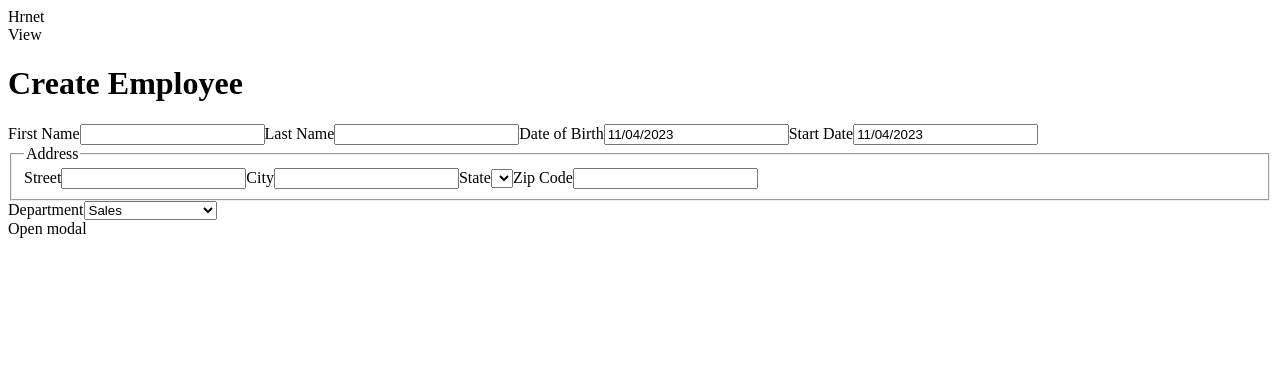
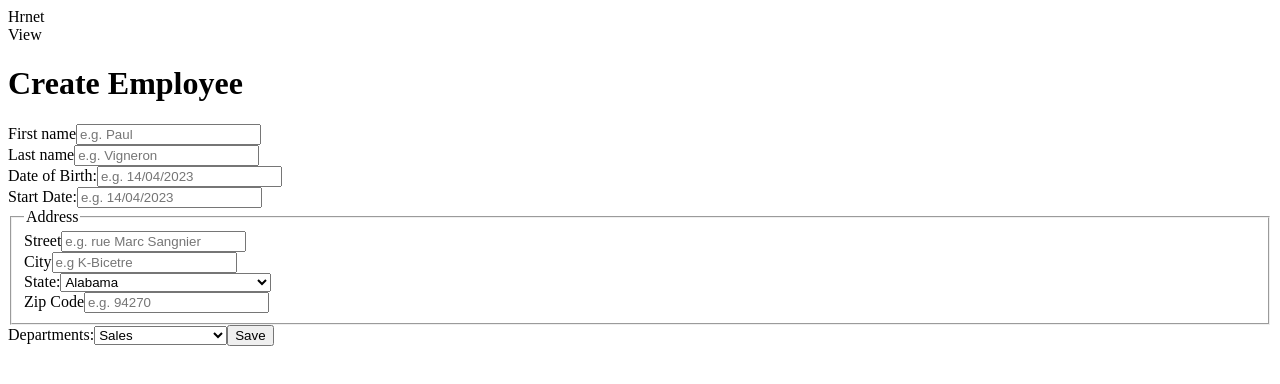
Before and after one commit to wodenp98/PaulVigneron_14_12042023, a React (Create React App) app: page / in a window 1280 px wide. Shown: the top 384 px of the page. Built offline with nearby package versions, Linux system fonts and the light colour scheme.

Commit message:
form components with input components

```diff
--- /dev/null
+++ b/src/components/Form.jsx
@@ -0,0 +1,162 @@
+import React, { useState } from "react";
+import Modal from "@wodenp98/plugin-modal-react";
+import { states, departments } from "../data/data";
+import TextInput from "./FormComponents/TextInput";
+import DateInput from "./FormComponents/DateInput";
+import SelectInput from "./FormComponents/SelectInput";
+
+const Form = () => {
+  const [modalIsOpen, setModalIsOpen] = useState(false);
+  const [formValues, setFormValues] = useState({
+    firstname: "",
+    lastname: "",
+    birthDate: "",
+    startDate: "",
+    street: "",
+    city: "",
+    zipcode: "",
+    state: "",
+    departments: "",
+  });
+
+  const handleChange = (event) => {
+    const { name, value } = event.target;
+    setFormValues((prevValues) => ({ ...prevValues, [name]: value }));
+  };
+
+  const handleDateChange = (date, name) => {
+    setFormValues((prevValues) => ({ ...prevValues, [name]: date }));
+  };
+
+  const handleSelectChange = (event) => {
+    const { name, value } = event.target;
+    setFormValues((prevValues) => ({ ...prevValues, [name]: value }));
+  };
+
+  const handleSave = () => {
+    const isFormValid = Object.values(formValues).every((value) =>
+      Boolean(value.trim())
+    );
+    if (isFormValid) {
+      setModalIsOpen(true);
+    }
+  };
+
+  const handleSubmit = (event) => {
+    event.preventDefault();
+    handleSave();
+  };
+
+  const toggleModal = () => {
+    setModalIsOpen(!modalIsOpen);
+  };
+  return (
+    <div>
+      <form onSubmit={handleSubmit}>
+        <TextInput
+          htmlFor="firstName"
+          id="firstName"
+          label="First name"
+          name="firstname"
+          placeholder="e.g. Paul"
+          value={formValues.firstname}
+          onChange={handleChange}
+        />
+        <br />
+        <TextInput
+          htmlFor="lastName"
+          id="lastName"
+          label="Last name"
+          name="lastname"
+          placeholder="e.g. Vigneron"
+          value={formValues.lastname}
+          onChange={handleChange}
+        />
+        <br />
+        <DateInput
+          htmlFor="birthDate"
+          id="birthDate"
+          label="Date of Birth"
+          name="birthDate"
+          placeholder="e.g. 14/04/2023"
+          value={formValues.birthDate}
+          onChange={(date) => handleDateChange(date, "birthDate")}
+          dateFormat="dd/MM/yyyy"
+        />
+        <br />
+        <DateInput
+          htmlFor="startDate"
+          id="startDate"
+          label="Start Date"
+          name="startDate"
+          placeholder="e.g. 14/04/2023"
+          value={formValues.startDate}
+          onChange={(date) => handleDateChange(date, "startDate")}
+          dateFormat="dd/MM/yyyy"
+        />
+        <br />
+        <fieldset>
+          <legend>Address</legend>
+          <TextInput
+            htmlFor="street"
+            id="street"
+            label="Street"
+            name="street"
+            placeholder="e.g. rue Marc Sangnier"
+            value={formValues.street}
+            onChange={handleChange}
+          />
+          <br />
+          <TextInput
+            htmlFor="city"
+            id="city"
+            label="City"
+            name="city"
+            placeholder="e.g K-Bicetre"
+            value={formValues.city}
+            onChange={handleChange}
+          />
+          <br />
+          <SelectInput
+            htmlFor="state"
+            id="state"
+            label="State"
+            name="state"
+            value={formValues.state}
+            options={states}
+            onChange={handleSelectChange}
+          />
+          <br />
+          <TextInput
+            htmlFor="zipcode"
+            id="zipcode"
+            label="Zip Code"
+            name="zipcode"
+            placeholder="e.g. 94270"
+            value={formValues.zipcode}
+            onChange={handleChange}
+          />
+          <br />
+        </fieldset>
+        <SelectInput
+          htmlFor="departments"
+          id="departments"
+          label="Departments"
+          name="departments"
+          value={formValues.departments}
+          options={departments}
+          onChange={handleSelectChange}
+        />
+        <button type="submit">Save</button>
+
+        {modalIsOpen && (
+          <Modal toggle={toggleModal}>
+            <h1>Employee Created!</h1>
+          </Modal>
+        )}
+      </form>
+    </div>
+  );
+};
+
+export default Form;
--- /dev/null
+++ b/src/components/FormComponents/DateInput.jsx
@@ -0,0 +1,30 @@
+import React from "react";
+import DatePicker from "react-datepicker";
+import "react-datepicker/dist/react-datepicker.css";
+
+const DateInput = ({
+  htmlFor,
+  id,
+  label,
+  name,
+  value,
+  onChange,
+  placeholder,
+  dateFormat,
+}) => {
+  return (
+    <label htmlFor={htmlFor}>
+      {label}:
+      <DatePicker
+        id={id}
+        name={name}
+        selected={value}
+        onChange={onChange}
+        placeholderText={placeholder}
+        dateFormat={dateFormat}
+      />
+    </label>
+  );
+};
+
+export default DateInput;
--- /dev/null
+++ b/src/components/FormComponents/SelectInput.jsx
@@ -0,0 +1,26 @@
+import React from "react";
+
+const SelectInput = ({
+  htmlFor,
+  id,
+  label,
+  name,
+  value,
+  options,
+  onChange,
+}) => {
+  return (
+    <label htmlFor={htmlFor}>
+      {label}:
+      <select id={id} name={name} value={value} onChange={onChange}>
+        {options.map((option) => (
+          <option key={`key-${option.name}`} value={option.value}>
+            {option.name}
+          </option>
+        ))}
+      </select>
+    </label>
+  );
+};
+
+export default SelectInput;
--- /dev/null
+++ b/src/components/FormComponents/TextInput.jsx
@@ -0,0 +1,27 @@
+import React from "react";
+
+const TextInput = ({
+  htmlFor,
+  id,
+  label,
+  name,
+  value,
+  onChange,
+  placeholder,
+}) => {
+  return (
+    <label htmlFor={htmlFor}>
+      {label}
+      <input
+        id={id}
+        type="text"
+        name={name}
+        value={value}
+        onChange={onChange}
+        placeholder={placeholder}
+      />
+    </label>
+  );
+};
+
+export default TextInput;
--- a/src/data/states.js
+++ b/src/data/data.js
@@ -236,3 +236,11 @@ export const states = [
     abbreviation: "WY",
   },
 ];
+
+export const departments = [
+  { value: "sales", name: "Sales" },
+  { value: "marketing", name: "Marketing" },
+  { value: "engineering", name: "Engineering" },
+  { value: "human_resources", name: "Human Resources" },
+  { value: "legal", name: "Legal" },
+];
--- a/src/pages/Home.jsx
+++ b/src/pages/Home.jsx
@@ -1,96 +1,14 @@
-import React, { useState } from "react";
+import React from "react";
 import NavbarHome from "../components/NavbarHome";
-import DatePicker from "react-datepicker";
-import "react-datepicker/dist/react-datepicker.css";
-import Modal from "@wodenp98/plugin-modal-react";
-import { states } from "../data/states";
-
-const options = [
-  { value: "sales", label: "Sales" },
-  { value: "marketing", label: "Marketing" },
-  { value: "engineering", label: "Engineering" },
-  { value: "human_resources", label: "Human Resources" },
-  { value: "legal", label: "Legal" },
-];
+import Form from "../components/Form";
 
 const Home = () => {
-  const [selectedOption, setSelectedOption] = useState(null);
-  const [modalIsOpen, setModalIsOpen] = useState(false);
-
-  const toggleModal = () => {
-    setModalIsOpen(!modalIsOpen);
-  };
   return (
     <>
       <NavbarHome />
       <div>
         <h1>Create Employee</h1>
-        <div>
-          <form>
-            <label for="first-name">First Name</label>
-            <input type="text" id="first-name" />
-            <label for="last-name">Last Name</label>
-            <input type="text" id="last-name" />
-            <label>Date of Birth</label>
-            <DatePicker
-              selected={new Date()}
-              // onChange={(date) => setSelectedDate(date)}
-              dateFormat="dd/MM/yyyy"
-            />
-
-            <label>Start Date</label>
-            <DatePicker
-              selected={new Date()}
-              // onChange={(date) => setSelectedDate(date)}
-              dateFormat="dd/MM/yyyy"
-            />
-            <fieldset class="address">
-              <legend>Address</legend>
-
-              <label for="street">Street</label>
-              <input id="street" type="text" />
-
-              <label for="city">City</label>
-              <input id="city" type="text" />
-
-              <label for="state">State</label>
-              <select
-                value={selectedOption}
-                onChange={(event) => setSelectedOption(event.target.value)}
-              >
-                {states.map((state) => (
-                  <option key={state.value} value={state.value}>
-                    {state.label}
-                  </option>
-                ))}
-              </select>
-
-              <label for="zip-code">Zip Code</label>
-              <input id="zip-code" type="number" />
-            </fieldset>
-            <label for="department">Department</label>
-            <select
-              value={selectedOption}
-              onChange={(event) => setSelectedOption(event.target.value)}
-            >
-              {options.map((option) => (
-                <option key={option.value} value={option.value}>
-                  {option.label}
-                </option>
-              ))}
-            </select>
-
-            <div className="modal-btn" onClick={toggleModal}>
-              Open modal
-            </div>
-
-            {modalIsOpen && (
-              <Modal toggle={toggleModal}>
-                <h1>Employee Created!</h1>
-              </Modal>
-            )}
-          </form>
-        </div>
+        <Form />
       </div>
     </>
   );
```
